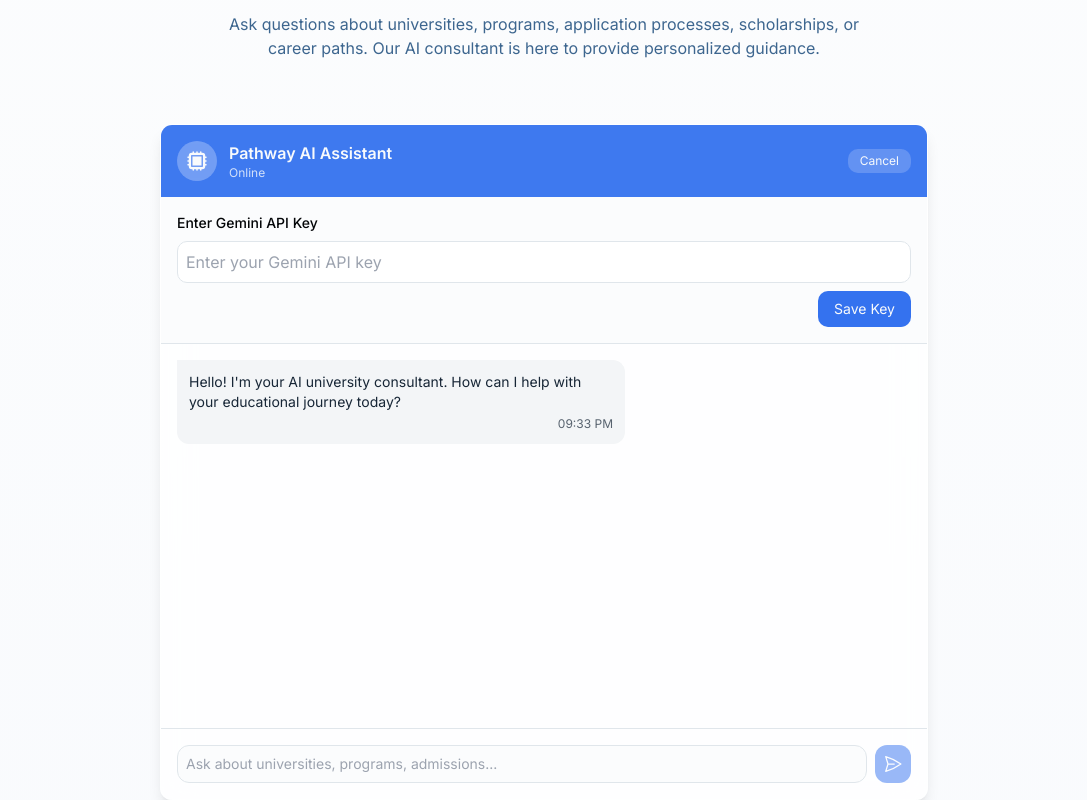
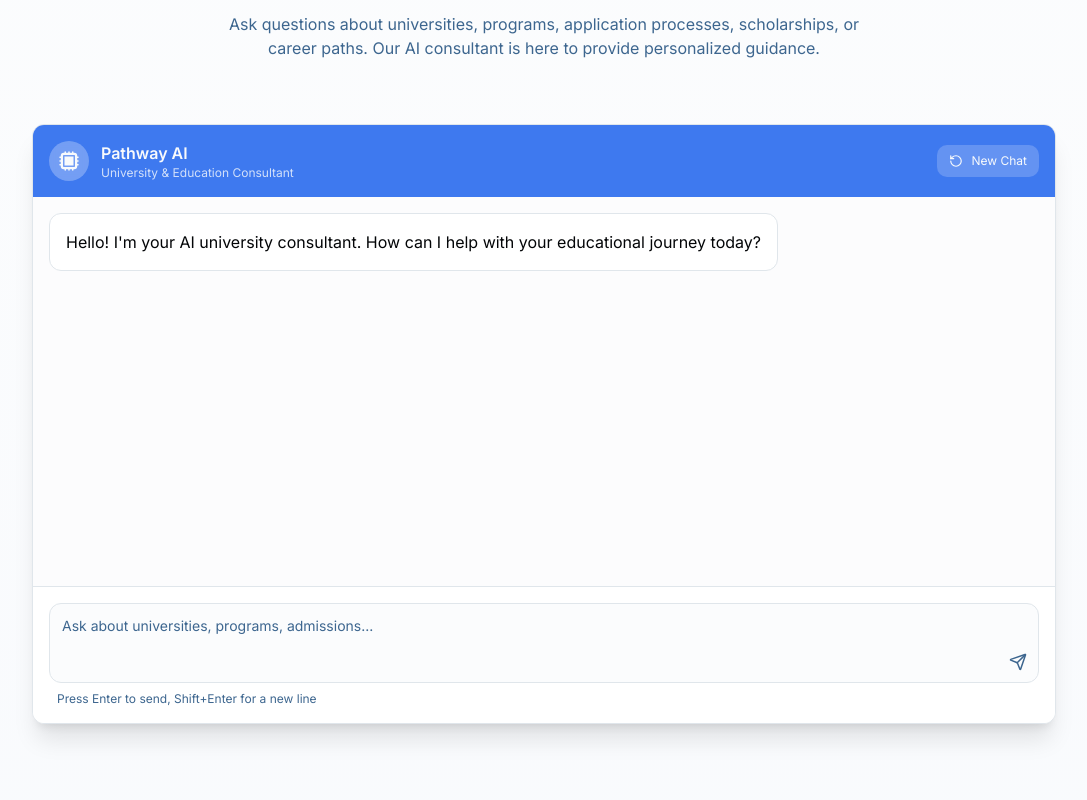
Before and after one commit to ShariqNauman/pathway-ai, a React (Vite) app: page / in a window 1280 px wide. Shown: the part 1900-2700 px from the top of the page, without its empty margins (96-1183 px from the left). Built offline with nearby package versions, Linux system fonts and the light colour scheme.

Commit message:
Refactor chat interface
Update the chat interface to resemble ChatGPT and render markdown. Remove the API key setting option.

```diff
--- a/package.json
+++ b/package.json
@@ -53,12 +53,18 @@
     "react-day-picker": "^8.10.1",
     "react-dom": "^18.3.1",
     "react-hook-form": "^7.53.0",
+    "react-markdown": "^10.1.0",
     "react-resizable-panels": "^2.1.3",
     "react-router-dom": "^6.26.2",
     "recharts": "^2.12.7",
+    "rehype-sanitize": "^6.0.0",
+    "rehype-stringify": "^10.0.1",
+    "remark-parse": "^11.0.0",
+    "remark-rehype": "^11.1.1",
     "sonner": "^1.5.0",
     "tailwind-merge": "^2.5.2",
     "tailwindcss-animate": "^1.0.7",
+    "unified": "^11.0.5",
     "vaul": "^0.9.3",
     "zod": "^3.23.8"
   },
--- a/src/components/ChatConsultant.tsx
+++ b/src/components/ChatConsultant.tsx
@@ -3,6 +3,10 @@ import { useState, useRef, useEffect } from "react";
 import { motion, AnimatePresence } from "framer-motion";
 import { toast } from "sonner";
 import { getGeminiResponse } from "@/utils/geminiApi";
+import { Input } from "@/components/ui/input";
+import { Textarea } from "@/components/ui/textarea";
+import { Send, RotateCcw } from "lucide-react";
+import ReactMarkdown from "react-markdown";
 
 interface Message {
   id: string;
@@ -22,10 +26,9 @@ const ChatConsultant = () => {
     },
   ]);
   const [isLoading, setIsLoading] = useState(false);
-  const [apiKey, setApiKey] = useState(() => localStorage.getItem("gemini_api_key") || "");
-  const [showApiInput, setShowApiInput] = useState(!localStorage.getItem("gemini_api_key"));
 
   const messagesEndRef = useRef<HTMLDivElement>(null);
+  const textareaRef = useRef<HTMLTextAreaElement>(null);
 
   const scrollToBottom = () => {
     messagesEndRef.current?.scrollIntoView({ behavior: "smooth" });
@@ -35,16 +38,22 @@ const ChatConsultant = () => {
     scrollToBottom();
   }, [messages]);
 
+  // Auto resize textarea based on content
+  const autoResizeTextarea = () => {
+    if (textareaRef.current) {
+      textareaRef.current.style.height = "inherit";
+      textareaRef.current.style.height = `${textareaRef.current.scrollHeight}px`;
+    }
+  };
+
+  useEffect(() => {
+    autoResizeTextarea();
+  }, [inputValue]);
+
   const handleSendMessage = async (e: React.FormEvent) => {
     e.preventDefault();
 
     if (!inputValue.trim()) return;
-
-    if (!apiKey) {
-      toast.error("Please set your Gemini API key first");
-      setShowApiInput(true);
-      return;
-    }
 
     // Add user message to chat
     const userMessage: Message = {
@@ -60,7 +69,7 @@ const ChatConsultant = () => {
 
     try {
       // Call Gemini API
-      const response = await getGeminiResponse(inputValue, apiKey);
+      const response = await getGeminiResponse(inputValue);
 
       if (response.error) {
         console.error("Gemini API Error:", response.error);
@@ -85,19 +94,28 @@ const ChatConsultant = () => {
     }
   };
 
-  const handleApiKeySave = () => {
-    if (apiKey.trim()) {
-      localStorage.setItem("gemini_api_key", apiKey);
-      toast.success("API key saved successfully");
-      setShowApiInput(false);
-    } else {
-      toast.error("Please enter a valid API key");
+  const handleKeyDown = (e: React.KeyboardEvent<HTMLTextAreaElement>) => {
+    if (e.key === 'Enter' && !e.shiftKey) {
+      e.preventDefault();
+      handleSendMessage(e);
     }
+  };
+
+  const clearChat = () => {
+    setMessages([
+      {
+        id: "reset-" + Date.now().toString(),
+        content: "Hello! I'm your AI university consultant. How can I help with your educational journey today?",
+        sender: "ai",
+        timestamp: new Date(),
+      },
+    ]);
+    toast.success("Chat has been reset");
   };
 
   return (
     <section id="consultation" className="py-20 px-6 lg:px-10 bg-gradient-to-b from-background to-accent/20">
-      <div className="max-w-7xl mx-auto">
+      <div className="max-w-5xl mx-auto">
         <div className="text-center mb-16">
           <motion.span
             className="inline-block px-3 py-1 text-xs font-medium rounded-full bg-accent text-accent-foreground mb-6"
@@ -116,7 +134,7 @@ const ChatConsultant = () => {
             viewport={{ once: true }}
             transition={{ duration: 0.5, delay: 0.1 }}
           >
-            Chat with Your AI Education Consultant
+            Pathway AI Education Consultant
           </motion.h2>
 
           <motion.p
@@ -132,7 +150,7 @@ const ChatConsultant = () => {
         </div>
 
         <motion.div
-          className="max-w-3xl mx-auto glass-card rounded-xl overflow-hidden shadow-xl"
+          className="bg-card rounded-xl overflow-hidden shadow-xl border border-border flex flex-col h-[600px]"
           initial={{ opacity: 0, y: 20 }}
           whileInView={{ opacity: 1, y: 0 }}
           viewport={{ once: true }}
@@ -148,114 +166,85 @@ const ChatConsultant = () => {
                 </svg>
               </div>
               <div>
-                <h3 className="font-semibold">Pathway AI Assistant</h3>
-                <p className="text-xs text-primary-foreground/80">Online</p>
+                <h3 className="font-semibold">Pathway AI</h3>
+                <p className="text-xs text-primary-foreground/80">University & Education Consultant</p>
               </div>
             </div>
             <button
-              onClick={() => setShowApiInput(!showApiInput)}
-              className="text-xs bg-primary-foreground/20 hover:bg-primary-foreground/30 px-3 py-1 rounded-md transition-colors"
+              onClick={clearChat}
+              className="text-xs bg-primary-foreground/20 hover:bg-primary-foreground/30 px-3 py-2 rounded-md transition-colors flex items-center gap-2"
             >
-              {showApiInput ? "Cancel" : "Set API Key"}
+              <RotateCcw size={14} />
+              New Chat
             </button>
           </div>
 
-          {/* API Key input */}
-          <AnimatePresence>
-            {showApiInput && (
-              <motion.div
-                className="p-4 bg-background border-b border-border"
-                initial={{ height: 0, opacity: 0 }}
-                animate={{ height: "auto", opacity: 1 }}
-                exit={{ height: 0, opacity: 0 }}
-                transition={{ duration: 0.3 }}
-              >
-                <div className="flex flex-col space-y-2">
-                  <label htmlFor="apiKey" className="text-sm font-medium">Enter Gemini API Key</label>
-                  <input
-                    id="apiKey"
-                    type="password"
-                    className="p-2 border border-border rounded-md"
-                    value={apiKey}
-                    onChange={(e) => setApiKey(e.target.value)}
-                    placeholder="Enter your Gemini API key"
-                  />
-                  <button
-                    onClick={handleApiKeySave}
-                    className="self-end bg-primary text-primary-foreground px-4 py-2 rounded-md text-sm"
-                  >
-                    Save Key
-                  </button>
-                </div>
-              </motion.div>
-            )}
-          </AnimatePresence>
-
           {/* Chat messages */}
-          <div className="h-96 overflow-y-auto p-4 space-y-4">
+          <div className="flex-1 overflow-y-auto p-4 space-y-6 bg-secondary/30">
             {messages.map((message) => (
-              <motion.div
+              <div
                 key={message.id}
-                className={`flex ${message.sender === "user" ? "justify-end" : "justify-start"}`}
-                initial={{ opacity: 0, y: 10 }}
-                animate={{ opacity: 1, y: 0 }}
-                transition={{ duration: 0.3 }}
+                className={`flex ${message.sender === "user" ? "justify-end" : "justify-start"} animate-fade-in`}
               >
                 <div
-                  className={`max-w-xs sm:max-w-md rounded-lg p-3 ${
+                  className={`max-w-3xl rounded-lg p-4 ${
                     message.sender === "user"
-                      ? "bg-primary text-primary-foreground rounded-tr-none"
-                      : "bg-secondary text-secondary-foreground rounded-tl-none"
+                      ? "bg-primary text-primary-foreground ml-12"
+                      : "bg-card border border-border mr-12"
                   }`}
                 >
-                  <p className="text-sm">{message.content}</p>
-                  <p className="text-xs opacity-70 text-right mt-1">
-                    {message.timestamp.toLocaleTimeString([], { hour: '2-digit', minute: '2-digit' })}
-                  </p>
+                  {message.sender === "ai" ? (
+                    <div className="prose prose-sm dark:prose-invert max-w-none">
+                      <ReactMarkdown>
+                        {message.content}
+                      </ReactMarkdown>
+                    </div>
+                  ) : (
+                    <p>{message.content}</p>
+                  )}
                 </div>
-              </motion.div>
+              </div>
             ))}
 
             {isLoading && (
-              <motion.div
-                className="flex justify-start"
-                initial={{ opacity: 0 }}
-                animate={{ opacity: 1 }}
-              >
-                <div className="bg-secondary text-secondary-foreground rounded-lg rounded-tl-none p-3">
+              <div className="flex justify-start animate-fade-in">
+                <div className="bg-card border border-border rounded-lg p-4 mr-12">
                   <div className="flex space-x-2">
                     <div className="w-2 h-2 rounded-full bg-primary/60 animate-pulse"></div>
                     <div className="w-2 h-2 rounded-full bg-primary/60 animate-pulse animation-delay-200"></div>
                     <div className="w-2 h-2 rounded-full bg-primary/60 animate-pulse animation-delay-400"></div>
                   </div>
                 </div>
-              </motion.div>
+              </div>
             )}
 
             <div ref={messagesEndRef} />
           </div>
 
           {/* Chat input */}
-          <form onSubmit={handleSendMessage} className="border-t border-border p-4">
-            <div className="flex space-x-2">
-              <input
-                type="text"
-                className="flex-1 rounded-lg border border-border bg-background p-2 text-sm focus:outline-none focus:ring-2 focus:ring-primary/50"
+          <form onSubmit={handleSendMessage} className="border-t border-border p-4 bg-card">
+            <div className="flex items-end space-x-2 relative">
+              <Textarea
+                ref={textareaRef}
+                className="flex-1 resize-none rounded-lg border border-input bg-background p-3 pr-12 text-sm focus:outline-none focus:ring-2 focus:ring-primary/50 max-h-32"
                 placeholder="Ask about universities, programs, admissions..."
                 value={inputValue}
                 onChange={(e) => setInputValue(e.target.value)}
+                onKeyDown={handleKeyDown}
+                rows={1}
                 disabled={isLoading}
               />
               <button
                 type="submit"
-                className="bg-primary text-primary-foreground rounded-lg p-2 text-sm disabled:opacity-50"
-                disabled={isLoading || !inputValue.trim() || !apiKey}
+                className="absolute right-3 bottom-3 text-primary hover:text-primary/80 disabled:text-muted-foreground"
+                disabled={isLoading || !inputValue.trim()}
               >
-                <svg xmlns="http://www.w3.org/2000/svg" fill="none" viewBox="0 0 24 24" strokeWidth={1.5} stroke="currentColor" className="w-5 h-5">
-                  <path strokeLinecap="round" strokeLinejoin="round" d="M6 12L3.269 3.126A59.768 59.768 0 0121.485 12 59.77 59.77 0 013.27 20.876L5.999 12zm0 0h7.5" />
-                </svg>
+                <Send size={18} />
               </button>
             </div>
+            <p className="text-xs text-muted-foreground mt-2 px-2">
+              Press Enter to send, Shift+Enter for a new line
+            </p>
           </form>
         </motion.div>
       </div>
--- a/src/index.css
+++ b/src/index.css
@@ -96,6 +96,47 @@
   ::-webkit-scrollbar-thumb:hover {
     @apply bg-primary/50;
   }
+
+  /* Markdown styling */
+  .prose {
+    @apply text-foreground;
+  }
+
+  .prose h1, .prose h2, .prose h3, .prose h4, .prose h5, .prose h6 {
+    @apply text-foreground font-bold;
+  }
+
+  .prose a {
+    @apply text-primary underline;
+  }
+
+  .prose strong {
+    @apply font-bold;
+  }
+
+  .prose ul, .prose ol {
+    @apply my-4 ml-4;
+  }
+
+  .prose ul {
+    @apply list-disc;
+  }
+
+  .prose ol {
+    @apply list-decimal;
+  }
+
+  .prose blockquote {
+    @apply border-l-4 border-muted pl-4 italic;
+  }
+
+  .prose code {
+    @apply bg-muted/50 px-1 py-0.5 rounded;
+  }
+
+  .prose pre {
+    @apply bg-muted/50 p-4 rounded overflow-x-auto my-4;
+  }
 }
 
 /* Glass morphism */
```
Also changed, not shown: src/utils/geminiApi.ts (+5 -3 lines), src/utils/markdownUtils.ts (added, +17 -0 lines), 1 other file (tests, documents, lock files or other folders).
